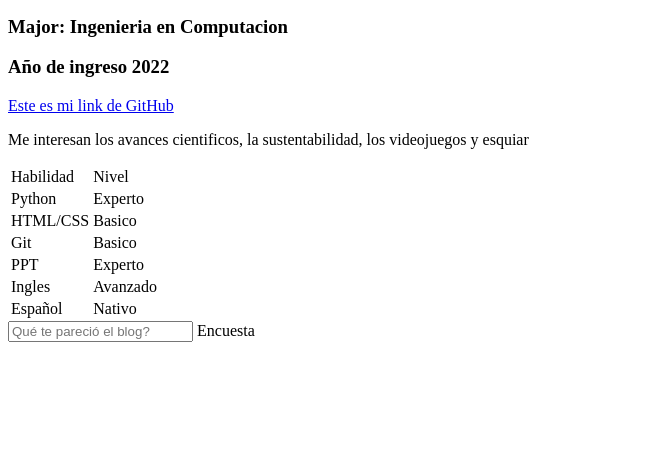
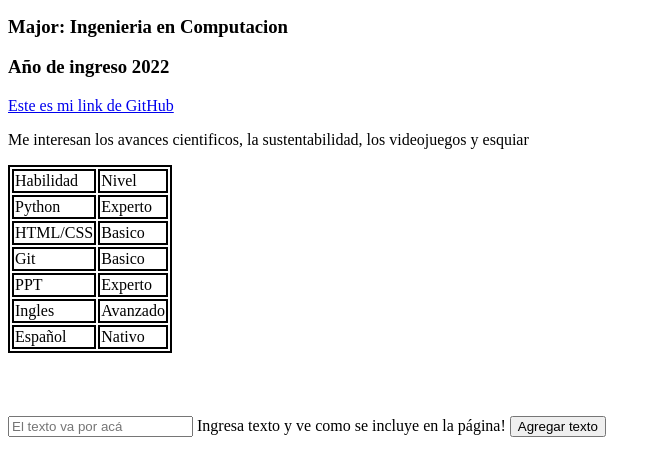
Before and after one commit to Dagiordano/dagiordano.github.io, a plain HTML site: page index.html in a window 1280 px wide. Shown: the part 105-580 px from the top of the page, without its empty margins (0-661 px from the left). Drawn offline with Linux system fonts and the light colour scheme.

Commit message:
Feat: se agregan cosas

```diff
--- a/index.html
+++ b/index.html
@@ -20,7 +20,7 @@
 
 
 
-        <table id="primera-tabla" >
+        <table id="tabla-habilidades" >
             <tr>
                 <td>Habilidad</td>
                 <td>Nivel</td>
@@ -56,8 +56,19 @@
 
 
         </table>
-        <input type="text" name="feedback" id="feedback" placeholder="Qué te pareció el blog?">
-        <label for="feedback ">Encuesta</label>
+        <input type="text" name="feedback" id="feedback" placeholder="El texto va por acá ">
+        <label for="feedback ">Ingresa texto y ve como se incluye en la página!</label>
+
+        <button onclick="agregarTexto()">Agregar texto</button>
+
+        <script>
+            function agregarTexto() {
+                const texto = document.getElementById("feedback").value;
+                var x = document.createElement("p");
+                x.textContent=texto
+                document.body.appendChild(x)
+            }
+        </script>
 
 
 
--- a/styles.css
+++ b/styles.css
@@ -1,8 +1,8 @@
-.hoja{
-    background-color: beige;
+table, tr, td{
+    border: 2px solid black;
 }
 
 
 #feedback {
-    display: inline-block;
+    margin-top: 5%;
 }
```
Also changed, not shown: 1 other file.
